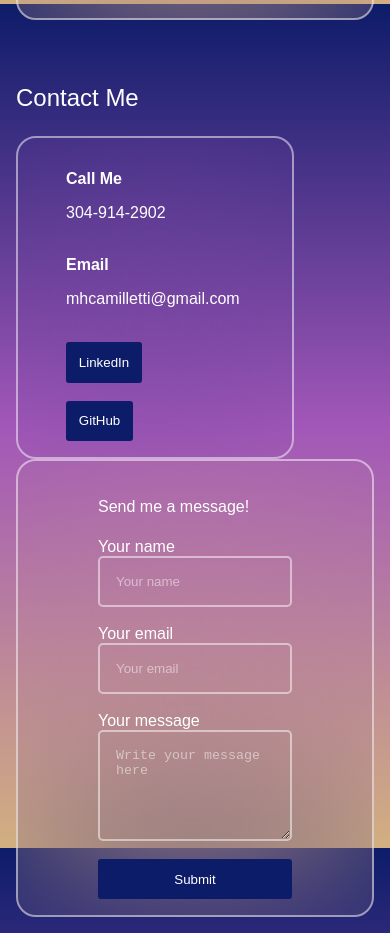
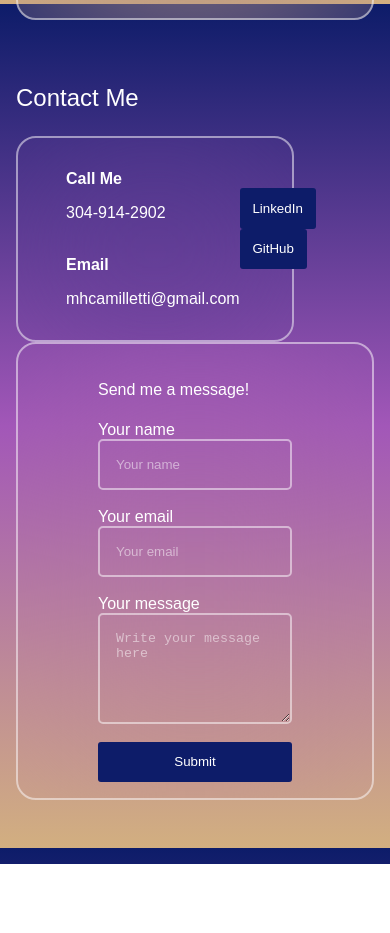
Before and after one commit to mcamilletti1/Margaret-Camilletti-Portfolio, a React (Vite) app in the folder Margaret-Camilletti-Portfolio/: page / in a window 390 px wide. Shown: the part 5060-5993 px from the top of the page. After the commit the page ends 5924 px from the top, so only its background shows below. Built offline with nearby package versions, Linux system fonts and the light colour scheme; a web font is replaced by a local one.

Commit message:
updated css for contact form

```diff
--- a/Margaret-Camilletti-Portfolio/src/App.css
+++ b/Margaret-Camilletti-Portfolio/src/App.css
@@ -393,6 +393,11 @@ form {
   text-decoration: underline;
 }
 
+#left-contact {
+  display: flex;
+  flex-direction: column;
+}
+
 @media (min-width: 451px) and (max-width: 907px) {
   /* Styles for screens between 451px and 767px (e.g., smaller tablets) */
   #project-links {
@@ -429,6 +434,12 @@ form {
     margin-left: -15px;
     margin-top: -18px;
   }
+
+  #left-contact {
+    display: flex;
+    flex-direction: row;
+  }
+
 }
 
 @media (max-width: 450px) {
@@ -462,6 +473,11 @@ form {
     margin-left: -15px;
     margin-top: -18px;
   }
+
+  #left-contact {
+    display: flex;
+    flex-direction: row;
+  }
 }
 
 .project-description {
--- a/Margaret-Camilletti-Portfolio/src/components/Contact.jsx
+++ b/Margaret-Camilletti-Portfolio/src/components/Contact.jsx
@@ -23,15 +23,19 @@ const Contact = () => {
             <h3 id="contact-header">Contact Me</h3>
             <section id="flex-contact">
                 <section id="left-contact">
+                    <section id="phoneEmail">
                         <strong>Call Me</strong>
                         <p>304-914-2902</p>
                         <br></br>
                         <strong>Email</strong>
                         <p>mhcamilletti@gmail.com</p>
+                    </section>
+                    <section id="contactButtons">
                         <br></br>
                         <a href="https://linkedin.com/in/margaretcamilletti" rel="noreferrer" target="_blank"><button>LinkedIn</button></a>
                         <br></br>
                         <a href="https://github.com/mcamilletti1" rel="noreferrer" target="_blank"><button>GitHub</button></a>
+                    </section>
                 </section>
                 <section id="contact-form">
                     <h4 id="form-header">Send me a message!</h4>
```
Lines whose indentation alone changed are shown as unchanged.
